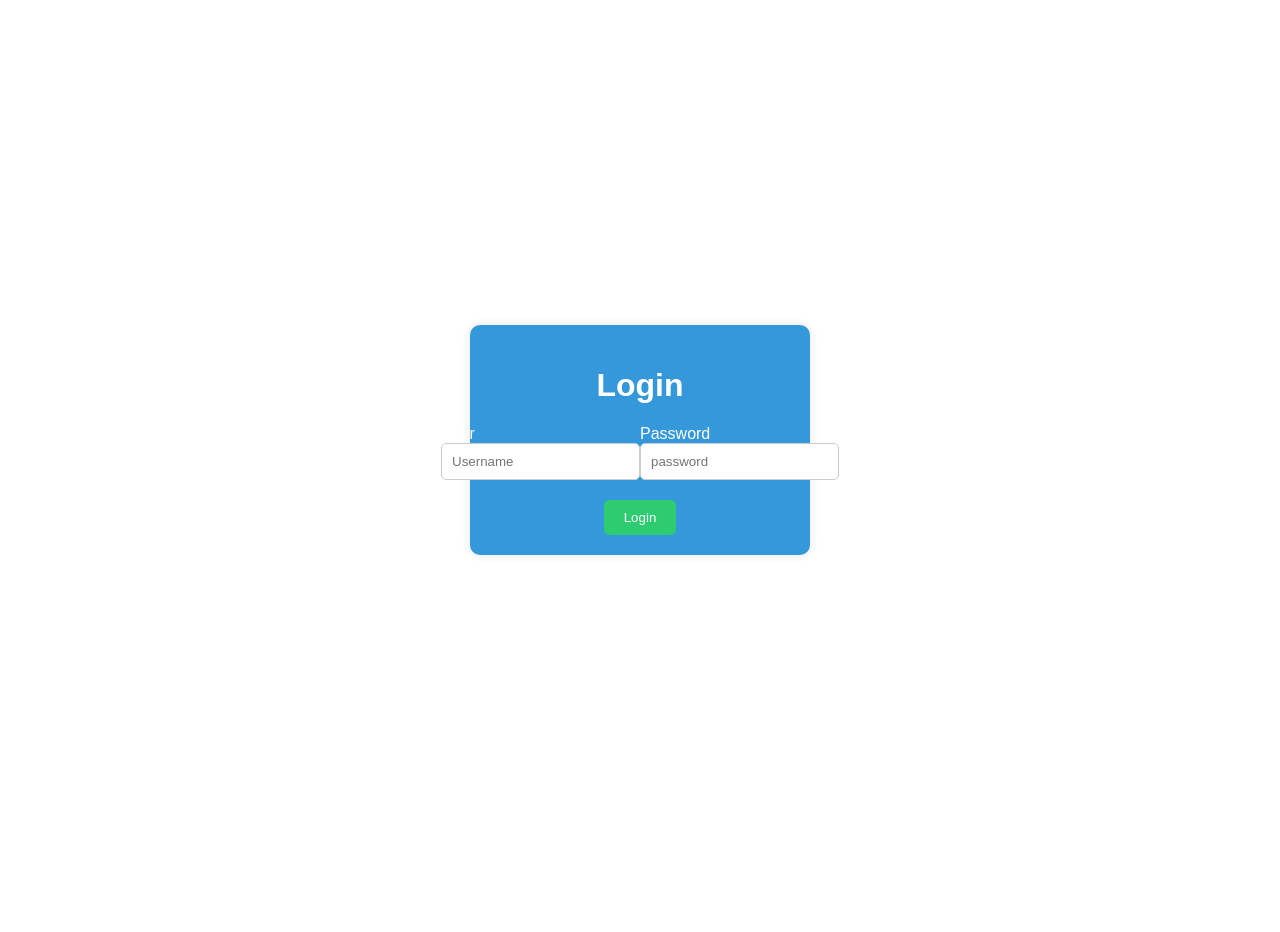
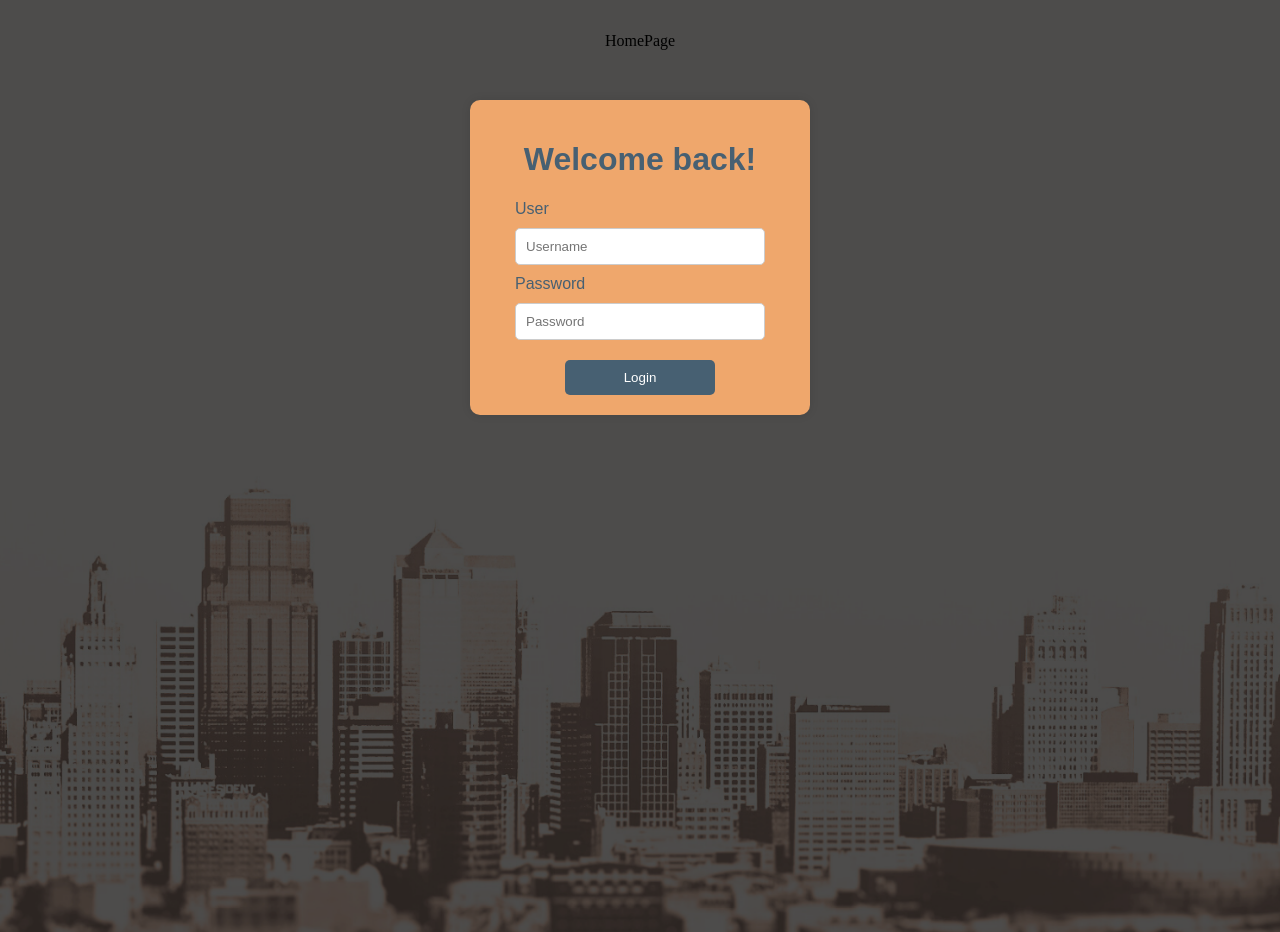
Before and after one commit to Julzzzzzz/BMO, a React (Vite) app: page /login in a window 1280 px wide. Before the commit the page ends 880 px from the top, so only its background shows below. Built offline with nearby package versions, Linux system fonts and the light colour scheme.

Commit message:
trying to give Jul access to the changes

```diff
--- a/src/App.jsx
+++ b/src/App.jsx
@@ -16,6 +16,7 @@ import UserPaybills from './user-components/UserPaybills';
 import UserDeposit from './user-components/UserDeposit';
 import UserTransfer from './user-components/UserTransfer';
 import Transaction from './admin-components/Transaction';
+import HomePage from './admin-page/HomePage';
 
 
 // function App() {
@@ -73,9 +74,10 @@ import Transaction from './admin-components/Transaction';
 const router = createBrowserRouter(
   createRoutesFromElements(
     <>
-    <Route path='login' element={<Login />} />
-    <Route path='/' element={<AdminNavbar />}>
-      <Route path='dashboard' index element = {<AdminDashboard />} />
+    <Route path='/' element={<HomePage />}>
+      <Route path='login' index element = {<Login />}></Route>
+
+      <Route path='/admin' element = {<AdminDashboard />}>
         <Route path='transaction' index element = {<Transaction />} />
         <Route path='user-list' index element = {<UserList />} />
         <Route path='reports'index element = {<Reports />} />
@@ -83,11 +85,13 @@ const router = createBrowserRouter(
         <Route path='new-user'index element = {<NewUser />} />
         <Route path='add-user'index element = {<AddUser />} />
       </Route>
+
     <Route path='/user' element={<UserNavbar />}>
       <Route path='dashboard' index element={<UserDashboard />} />
       <Route path='pay-bills' index element={<UserPaybills />} />
       <Route path='deposit' index element={<UserDeposit />} />
       <Route path='transfer' index element={<UserTransfer />} />
+    </Route>
     </Route>
  </>
 ))
--- /dev/null
+++ b/src/admin-page/HomePage.jsx
@@ -0,0 +1,11 @@
+import React from 'react'
+import Login from './Login'
+
+export default function HomePage() {
+  return (
+    <div>
+    <div>HomePage</div>
+        <Login />
+    </div>
+  )
+}
--- a/src/admin-page/Login.jsx
+++ b/src/admin-page/Login.jsx
@@ -1,48 +1,42 @@
-import '/src/styles/Login.css'
 import React, { useState } from 'react';
-import { useNavigate } from 'react-router-dom'; // Import useHistory
-
+import { useNavigate } from 'react-router-dom';
+import '../styles/Login.css'; // Import the CSS file
 
 export default function Login() {
-const [login, setLogin] = useState(false)
-const [username, setUsername] = useState('')
-const [password, setPassword] = useState('')
-const navigate = useNavigate()
-const [loginAttempted, setLoginAttempted] = useState(false)
+  const [login, setLogin] = useState(false);
+  const [username, setUsername] = useState('');
+  const [password, setPassword] = useState('');
+  const navigate = useNavigate();
+  const [loginAttempted, setLoginAttempted] = useState(false);
 
-// const userName =
-// const correctPassword = 'admin123'
+  function handleSubmit(e) {
+    e.preventDefault();
+    setLoginAttempted(true);
 
-function handleSubmit(e){
-    e.preventDefault()
-    setLoginAttempted(true)
-
-    const users = JSON.parse(localStorage.getItem('users')) || []
-    const user = users.find(user => user.username === username && user.password === password)
-
+    const users = JSON.parse(localStorage.getItem('users')) || [];
+    const user = users.find(user => user.username === username && user.password === password);
 
     if (username === 'admin' && password === 'admin123') {
-        console.log('logged in as admin')
-        setLogin(true)
-        navigate('/')
-
+      console.log('logged in as admin');
+      setLogin(true);
+      navigate('/admin');
     } else if (user) {
-    setLogin(true)
-    navigate('/user')
-
+      setLogin(true);
+      navigate('/user');
     } else {
-    console.log('Invalid username or password')
-    setLogin(false)
+      console.log('Invalid username or password');
+      setLogin(false);
     }
   }
+
   const isDisabled = !username || !password;
+
   return (
     <div className='loginContainer'>
       <form className='loginForm' onSubmit={handleSubmit}>
-        <h1>Login</h1>
+        <h1>Welcome back!</h1>
         <section className='label'>
-        <label className='userLabel'>
-            User
+          <label className='userLabel'>User</label>
           <input
             type='text'
             className='username'
@@ -51,25 +45,23 @@ const isDisabled = !username || !password;
             value={username}
             onChange={(e) => setUsername(e.target.value)}
           />
-        </label>
-        <label>
-        Password
+        </section>
+        <section className='label'>
+          <label>Password</label>
           <input
             type='password'
             className='passwordInput'
-            placeholder='password'
+            placeholder='Password'
             autoComplete='current-password'
             value={password}
-            onChange={(e) => setPassword(e.target.value)}/>
-        </label>
+            onChange={(e) => setPassword(e.target.value)}
+          />
         </section>
         <button disabled={isDisabled}>Login</button>
         {loginAttempted && !login && (
-            <p style={{color:'red'}}> Login details incorrect</p>
+          <p style={{ color: 'red' }}> Login details incorrect</p>
         )}
       </form>
-
-
     </div>
-  )
+  );
 }
--- a/src/styles/Login.css
+++ b/src/styles/Login.css
@@ -1,32 +1,44 @@
 /* CSS variables */
 :root {
-    --primary-color: #3498db; /* Soft Blue */
+  --primary-color: #EFA76C; /* Soft Orange */
   --secondary-color: #ffffff; /* White */
-    --accent-color: #2ecc71; /* Green */
-    --highlight-color: #f39c12; /* Orange */
+  --accent-color: #FF5000; /* Orange */
+  --highlight-color: #476072; /* Teal */
+}
+
+body {
+    margin: 0;
+    padding: 0;
+    background-image: url('../assets/bglogin.png'); /* Set the background image for the whole page */
+    background-size: cover; /* Cover the entire page */
+    background-repeat: no-repeat; /* Prevent the background image from repeating */
 }
 
 .loginContainer {
   display: flex;
   justify-content: center;
-    align-items: center;
-    height: 100vh; /* Adjust the height as needed */
+  align-items: flex-start;
+  height: 100vh;
+  padding-top: 50px;
 }
 
 .loginForm {
   font-family: Arial, sans-serif;
   background-color: var(--primary-color);
-    color: var(--secondary-color);
+  color: var(--highlight-color);
   display: flex;
   flex-direction: column;
   align-items: center;
   padding: 20px;
   border-radius: 10px;
   box-shadow: 0 0 10px rgba(0, 0, 0, 0.1);
-    width: 300px; /* Adjust the width as needed */
+  width: 300px;
 }
+
 .label{
   display:flex;
+  flex-direction: column;
+  align-items: flex-start;
 }
 
 label {
@@ -40,15 +52,20 @@
   margin-bottom: 10px;
   border: 1px solid #ccc;
   border-radius: 5px;
+  width: 250px;
+  box-sizing: border-box;
 }
 
 button {
   padding: 10px 20px;
+  margin-top: 10px;
   border: none;
   border-radius: 5px;
-    background-color: var(--accent-color);
+  background-color: var(--highlight-color);
   color: var(--secondary-color);
   cursor: pointer;
+  width: 50%; /* Make button take full width */
+  box-sizing: border-box; /* Ensure padding is included in width */
 }
 
 button:hover {
```
Also changed, not shown: src/assets/bglogin.png (added), 1 other file (tests, documents, lock files or other folders). Lines whose indentation alone changed are shown as unchanged.
